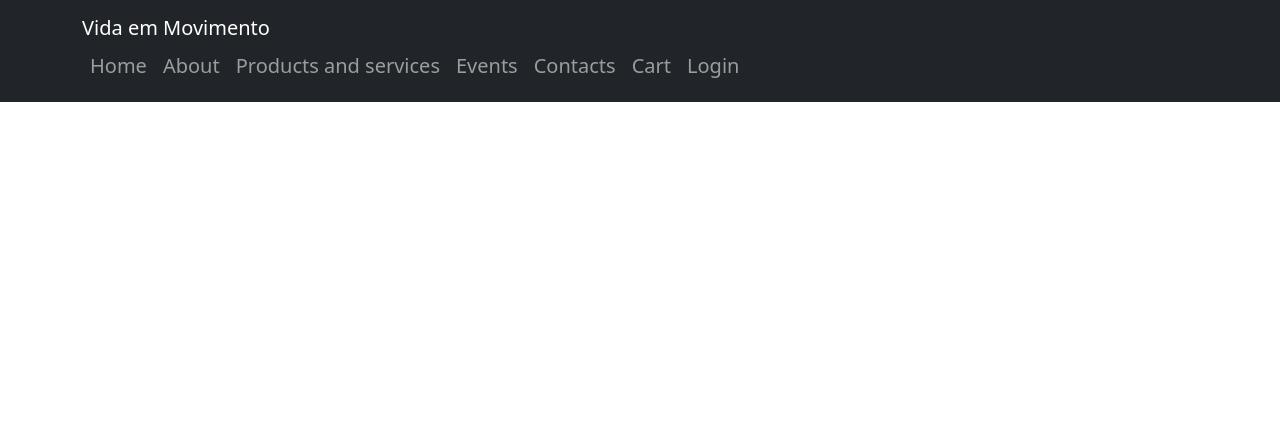
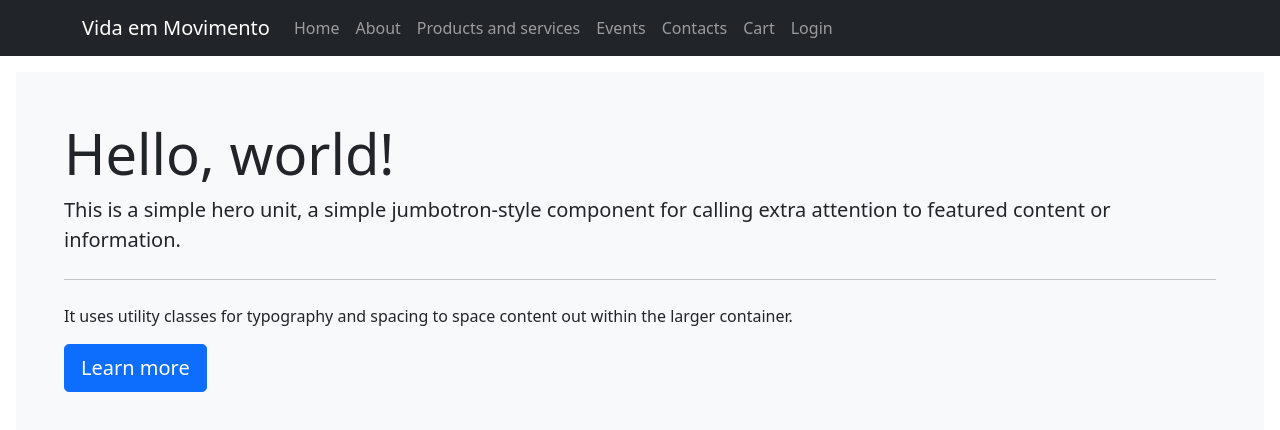
Before and after one commit to Noroff-FEU-Assignments/project-exam-2-moises-magalhaes, a Next.js app in the folder vida-em-movimento/: page / in a window 1280 px wide. Shown: the top 430 px of the page. Built offline with nearby package versions, Linux system fonts and the light colour scheme.

Commit message:
navigation menu

```diff
--- /dev/null
+++ b/vida-em-movimento/components/layout/HeroBanner.tsx
@@ -0,0 +1,25 @@
+import React from "react";
+
+const HeroBanner = () => {
+	return (
+		<div>
+			<div className="bg-light p-5 rounded-lg m-3">
+				<h1 className="display-4">Hello, world!</h1>
+				<p className="lead">
+					This is a simple hero unit, a simple jumbotron-style component for
+					calling extra attention to featured content or information.
+				</p>
+				<hr className="my-4" />
+				<p>
+					It uses utility classes for typography and spacing to space content
+					out within the larger container.
+				</p>
+				<a className="btn btn-primary btn-lg" href="#" role="button">
+					Learn more
+				</a>
+			</div>
+		</div>
+	);
+};
+
+export default HeroBanner;
--- a/vida-em-movimento/components/layout/NavigationMenu.tsx
+++ b/vida-em-movimento/components/layout/NavigationMenu.tsx
@@ -5,9 +5,8 @@
 export const NavigationMenu = () => {
 	return (
 		<>
-			<Navbar bg="dark" variant="dark">
+			<Navbar bg="dark" expand="lg" variant="dark">
 				<Container>
-					<Navbar.Brand href="/">
 					<Navbar.Brand href="/">Vida em Movimento</Navbar.Brand>
 					<Navbar.Toggle aria-controls="basic-navbar-nav" />
 					<Navbar.Collapse id="basic-navbar-nav">
@@ -38,7 +37,6 @@
 							</Link>
 						</Nav>
 					</Navbar.Collapse>
-					</Navbar.Brand>
 				</Container>
 			</Navbar>
 		</>
--- a/vida-em-movimento/pages/index.tsx
+++ b/vida-em-movimento/pages/index.tsx
@@ -1,6 +1,7 @@
 import type { NextPage } from "next";
 import Head from "next/head";
 import Image from "next/image";
+import HeroBanner from "../components/layout/HeroBanner";
 import { NavigationMenu } from "../components/layout/NavigationMenu";
 import styles from "../styles/Home.module.css";
 
@@ -8,6 +9,7 @@
 	return (
 		<div>
 			<NavigationMenu />
+			<HeroBanner />
 		</div>
 	);
 };
```
Lines whose indentation alone changed are shown as unchanged.
